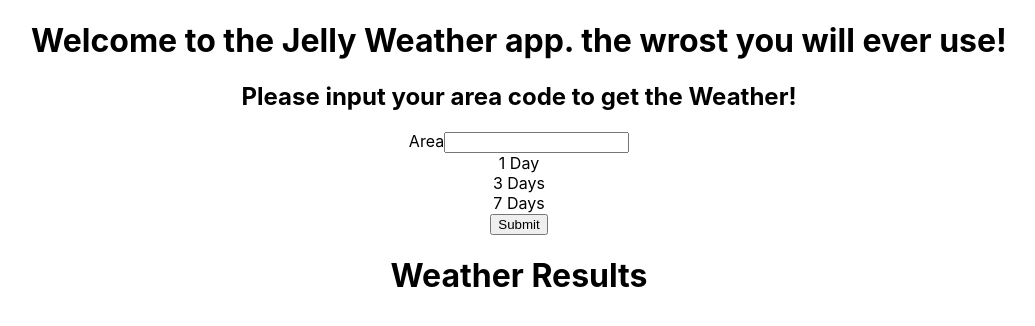
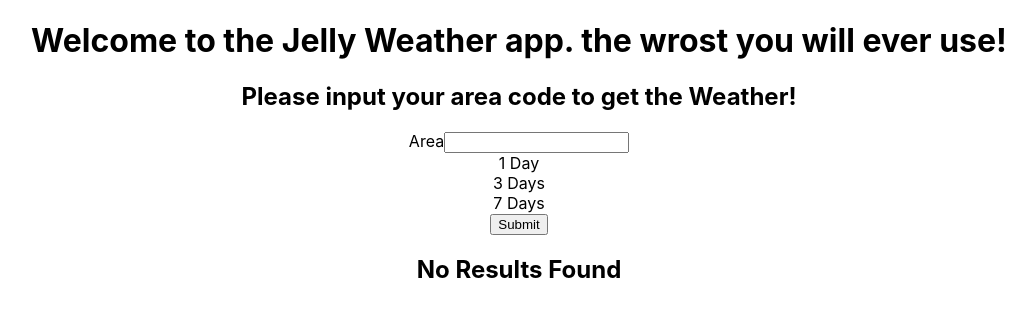
Before and after one commit to JellyHeadMade/JellysWeatherApp, a React (Create React App) app: page / in a window 1280 px wide. Shown: the top 326 px of the page, without its empty margins (121-1156 px from the left). Built offline with nearby package versions, Linux system fonts and the light colour scheme.

Commit message:
moved the weatherresults component out of the main page and have it in the input component so i can pass the results to it via props. also set up state correctly, as it wasn't the first time, for the result data

```diff
--- a/src/Components/SubComponents/areaselector.js
+++ b/src/Components/SubComponents/areaselector.js
@@ -1,5 +1,6 @@
 import React, { useState } from 'react';
 import axios from 'axios';
+import WeatherResults from './weatherresults';
 
 function AreaSelector() {
 
@@ -7,8 +8,18 @@ function AreaSelector() {
 
     const [daycount, setDayCount] = useState(0);
 
+    const [weatherdata, setWeatherData] = useState({
+        forecast: null
+    });
+
     const handleChange = (e) => {
         setArea(e.target.value);
+    }
+
+    const weatherdataupdate = (data) => {
+        setWeatherData(() => ({
+            forecast: data
+        }))
     }
 
     const handleSubmit = (e) => {
@@ -19,6 +30,8 @@ function AreaSelector() {
             axios.get(`https://jellyweatherappproxyapi.herokuapp.com//forcast/${area}/${daycount}}`)
             .then(function (response) {
             console.log(response.data);
+            weatherdataupdate(response.data.forecast.forecastday);
+            console.log(weatherdata.forecast);
             })
             .catch(function (error) {
                 console.log(error);
@@ -35,6 +48,7 @@ function AreaSelector() {
             <div value={3} onClick={() => setDayCount(3)}>3 Days</div>
             <div value={7} onClick={() => setDayCount(7)}>7 Days</div>
             <button type="submit">Submit</button>
+            {weatherdata.forecast ? <WeatherResults data={weatherdata.forecast} /> : <h2>No Results Found</h2>}
         </form>
     );
 }
--- a/src/Components/SubComponents/weatherresults.js
+++ b/src/Components/SubComponents/weatherresults.js
@@ -1,9 +1,9 @@
 import React from 'react';
 
-function WeatherResults() {
+function WeatherResults(props) {
     return (
         <div>
-        <h1>Weather Results</h1>
+        <h1>Weather Results {console.log(props)}</h1>
         </div>
     );
 }
--- a/src/Components/mainpage.js
+++ b/src/Components/mainpage.js
@@ -1,14 +1,12 @@
 import React from 'react';
 
 import AreaSelector from './SubComponents/areaselector';
-import WeatherResults from './SubComponents/weatherresults';
 
 function MainPage() {
   return (
     <div>
       <h1>Welcome to the Jelly Weather app. the wrost you will ever use!</h1>
       <AreaSelector />
-      <WeatherResults />
     </div>
   );
 }
```
